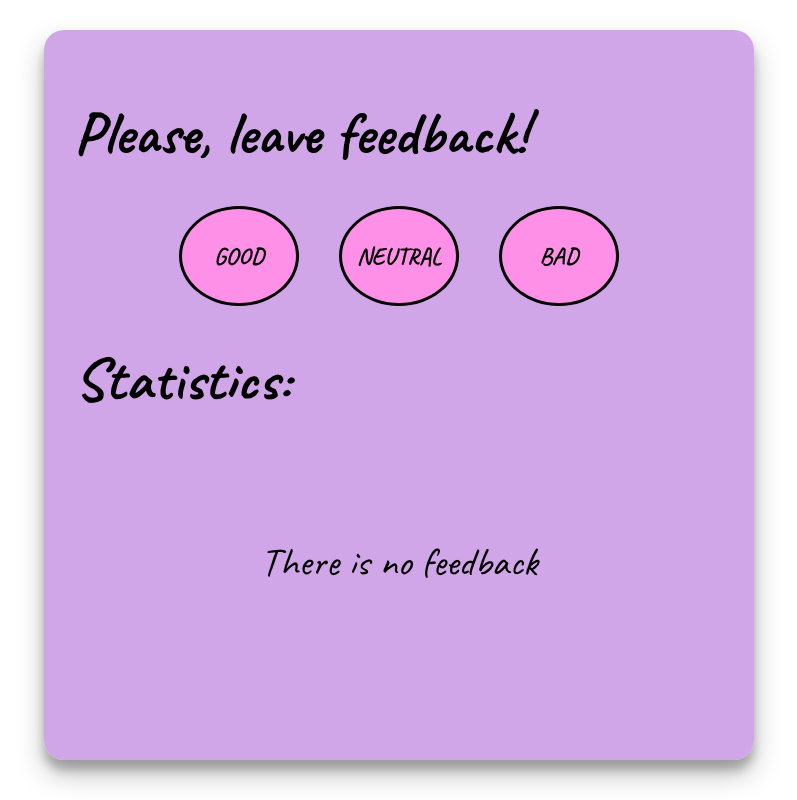
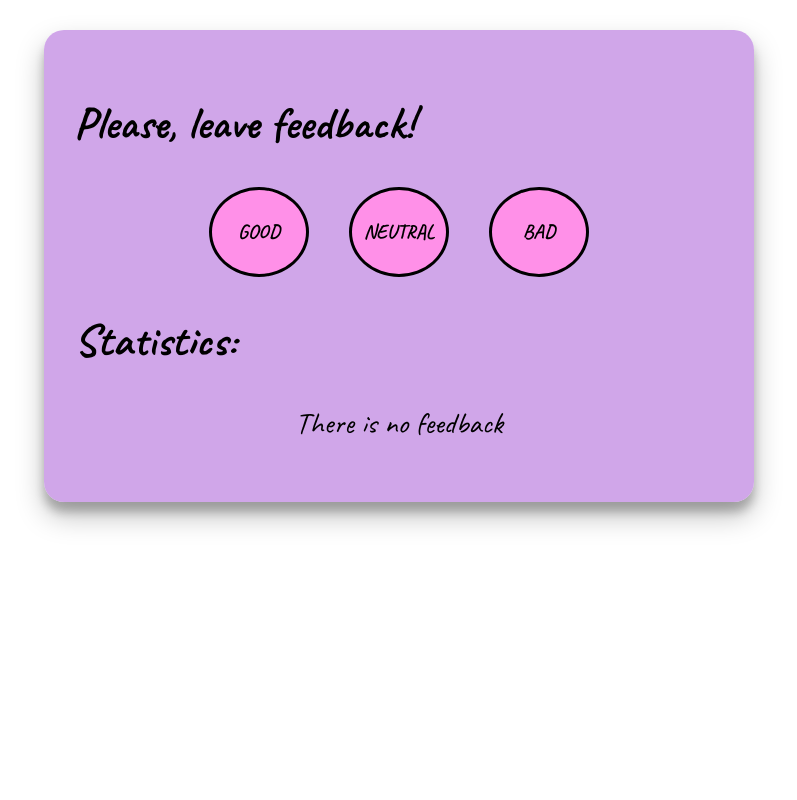
Before and after one commit to Viktoriia-Ch08/goit-react-hw-04-feedback, a React (Create React App) app: page / in a window 1280 px wide. Shown: the whole page, without its empty margins (241-1038 px from the left). Built offline with nearby package versions, Linux system fonts and the light colour scheme.

Commit message:
fixed styles

```diff
--- a/src/components/App.styled.js
+++ b/src/components/App.styled.js
@@ -2,12 +2,10 @@ import styled from 'styled-components';
 
 const Container = styled.div`
   width: 650px;
-  min-height: 670px;
-  max-height: 1050px;
   margin: 30px auto;
   padding: 30px;
 
-  font-size: 40px;
+  font-size: 30px;
 
   background-color: rgba(197, 144, 228, 0.8);
   border-radius: 20px;
--- a/src/components/FeedbackOptions/FeedbackOptions.styled.js
+++ b/src/components/FeedbackOptions/FeedbackOptions.styled.js
@@ -15,12 +15,12 @@ const Button = styled.button`
   gap: 8px;
   grid-gap: 8px;
 
-  width: 120px;
-  height: 100px;
+  width: 100px;
+  height: 90px;
   padding: 12px 16px;
 
   font-family: inherit;
-  font-size: 24px;
+  font-size: 20px;
   font-weight: 700;
   line-height: 1.5;
   text-transform: uppercase;
--- a/src/components/Notification/Notification.styled.js
+++ b/src/components/Notification/Notification.styled.js
@@ -1,7 +1,7 @@
 import styled from 'styled-components';
 
 const Text = styled.p`
-  margin-top: 120px;
+  margin-bottom: 30px;
   text-align: center;
 `;
 
--- a/src/components/Statistics/Statistics.styled.js
+++ b/src/components/Statistics/Statistics.styled.js
@@ -5,6 +5,7 @@ const Wrapper = styled.div`
   flex-direction: column;
   align-items: center;
   gap: 15px;
+  margin-bottom: 30px;
 `;
 
 export { Wrapper };
```
